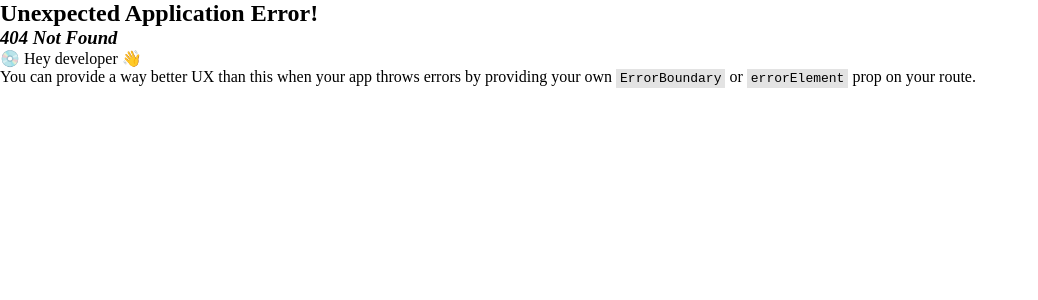
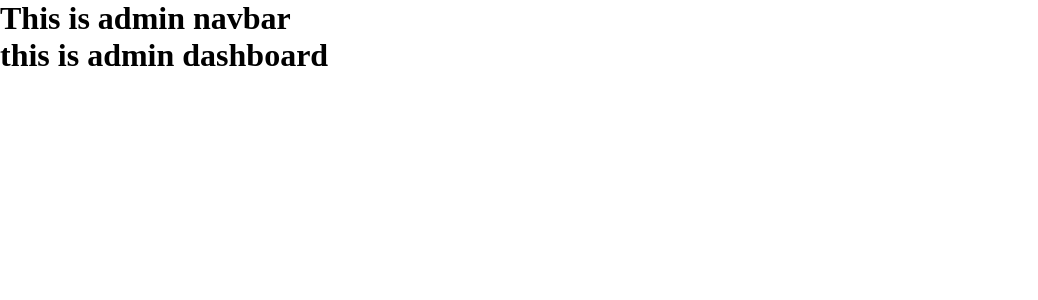
Before and after one commit to mahbub-sakib/ph-univ-mngmt-client, a React (Vite) app: page /admin in a window 1280 px wide. Before the commit this address had no page. Shown: the top 300 px of the page, without its empty margins (0-1038 px from the left). Built offline with nearby package versions, Linux system fonts and the light colour scheme.

Commit message:
till m-5-5 done

```diff
--- a/src/components/layout/AdminLayout.tsx
+++ b/src/components/layout/AdminLayout.tsx
@@ -1,9 +1,11 @@
 import React from 'react';
+import { Outlet } from 'react-router-dom';
 
 const AdminLayout = () => {
     return (
         <div>
-
+            <h1>This is admin navbar</h1>
+            <Outlet></Outlet>
         </div>
     );
 };
--- a/src/components/layout/MainLayout.tsx
+++ b/src/components/layout/MainLayout.tsx
@@ -5,6 +5,7 @@
 import React from 'react';
 
 import { UploadOutlined, UserOutlined, VideoCameraOutlined } from '@ant-design/icons';
+import { Outlet } from 'react-router-dom';
 const items: MenuProps['items'] = [
     {
         key: '1',
@@ -58,7 +59,7 @@
 
                         }}
                     >
-                        This is my main content
+                        <Outlet></Outlet>
                     </div>
                 </Content>
                 <Footer style={{ textAlign: 'center' }}>
--- /dev/null
+++ b/src/pages/About.tsx
@@ -0,0 +1,11 @@
+import React from 'react';
+
+const About = () => {
+    return (
+        <div>
+            <h1>This is about page</h1>
+        </div>
+    );
+};
+
+export default About;
--- /dev/null
+++ b/src/pages/Contact.tsx
@@ -0,0 +1,11 @@
+import React from 'react';
+
+const Contact = () => {
+    return (
+        <div>
+            <h1>This is Contact page.</h1>
+        </div>
+    );
+};
+
+export default Contact;
--- /dev/null
+++ b/src/pages/Login.tsx
@@ -0,0 +1,11 @@
+import React from 'react';
+
+const Login = () => {
+    return (
+        <div>
+            <h1>This is Login page.</h1>
+        </div>
+    );
+};
+
+export default Login;
--- /dev/null
+++ b/src/pages/Register.tsx
@@ -0,0 +1,11 @@
+import React from 'react';
+
+const Register = () => {
+    return (
+        <div>
+            <h1>This is register page</h1>
+        </div>
+    );
+};
+
+export default Register;
--- /dev/null
+++ b/src/pages/admin/AdminDashboard.tsx
@@ -0,0 +1,12 @@
+import React from 'react';
+import { Outlet } from 'react-router-dom';
+
+const AdminDashboard = () => {
+    return (
+        <div>
+            <h1>this is admin dashboard</h1>
+        </div>
+    );
+};
+
+export default AdminDashboard;
--- /dev/null
+++ b/src/pages/admin/CreateStudent.tsx
@@ -0,0 +1,11 @@
+import React from 'react';
+
+const CreateStudent = () => {
+    return (
+        <div>
+
+        </div>
+    );
+};
+
+export default CreateStudent;
--- a/src/routes/routes.tsx
+++ b/src/routes/routes.tsx
@@ -1,10 +1,53 @@
 import { createBrowserRouter } from "react-router-dom";
 import App from "../App";
+import About from "../pages/About";
+import Contact from "../pages/Contact";
+import Login from "../pages/Login";
+import Register from "../pages/Register";
+import AdminDashboard from "../pages/admin/AdminDashboard";
+import CreateStudent from "../pages/admin/CreateStudent";
+import AdminLayout from "../components/layout/AdminLayout";
 
 const router = createBrowserRouter([
     {
         path: "/",
         element: <App />,
+        children: [
+            {
+                path: "about",
+                element: <About />,
+            },
+            {
+                path: "contact",
+                element: <Contact />,
+            },
+        ]
+    },
+    {
+        path: "/admin",
+        element: <AdminLayout />,
+        children: [
+            {
+                index: true,
+                element: <AdminDashboard />,
+            },
+            {
+                path: "dashboard",
+                element: <AdminDashboard />,
+            },
+            {
+                path: "create-student",
+                element: <CreateStudent />,
+            },
+        ],
+    },
+    {
+        path: "/login",
+        element: <Login />,
+    },
+    {
+        path: "/register",
+        element: <Register />,
     }
 ]);
 
```
